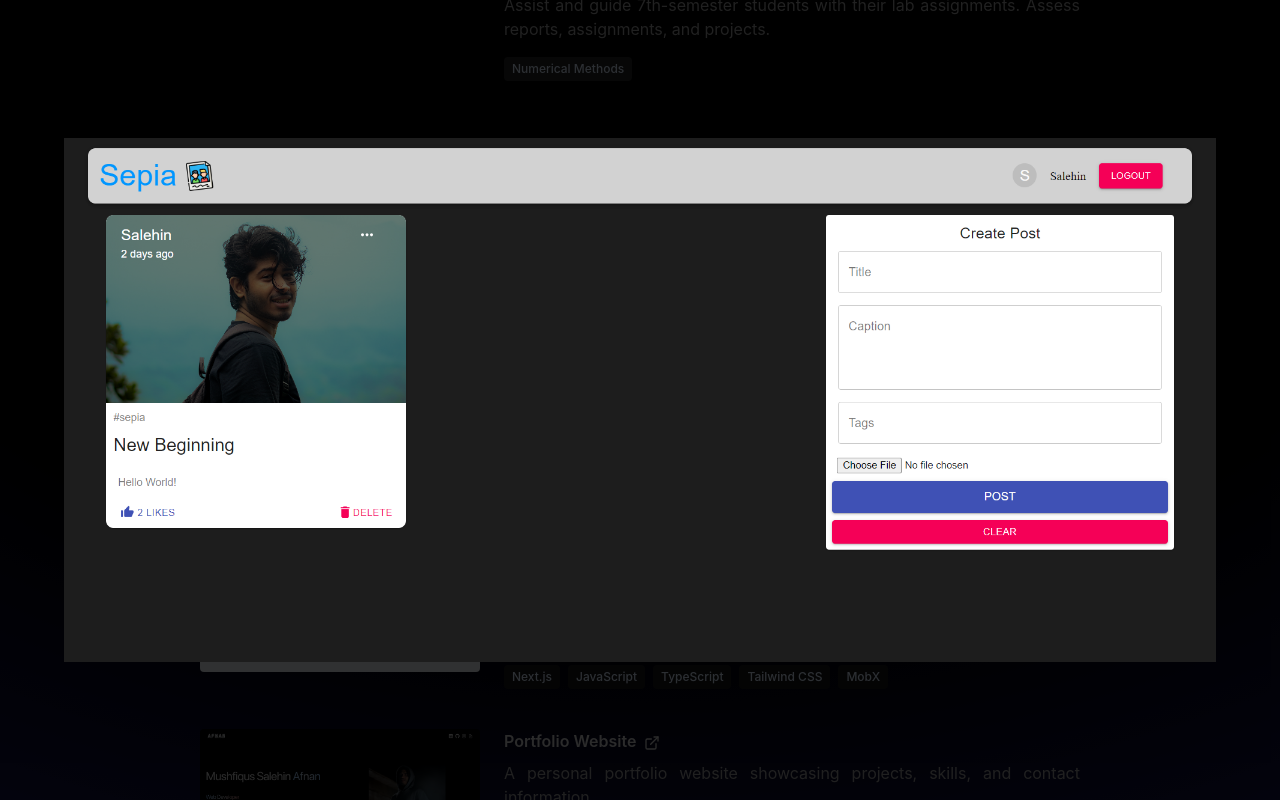
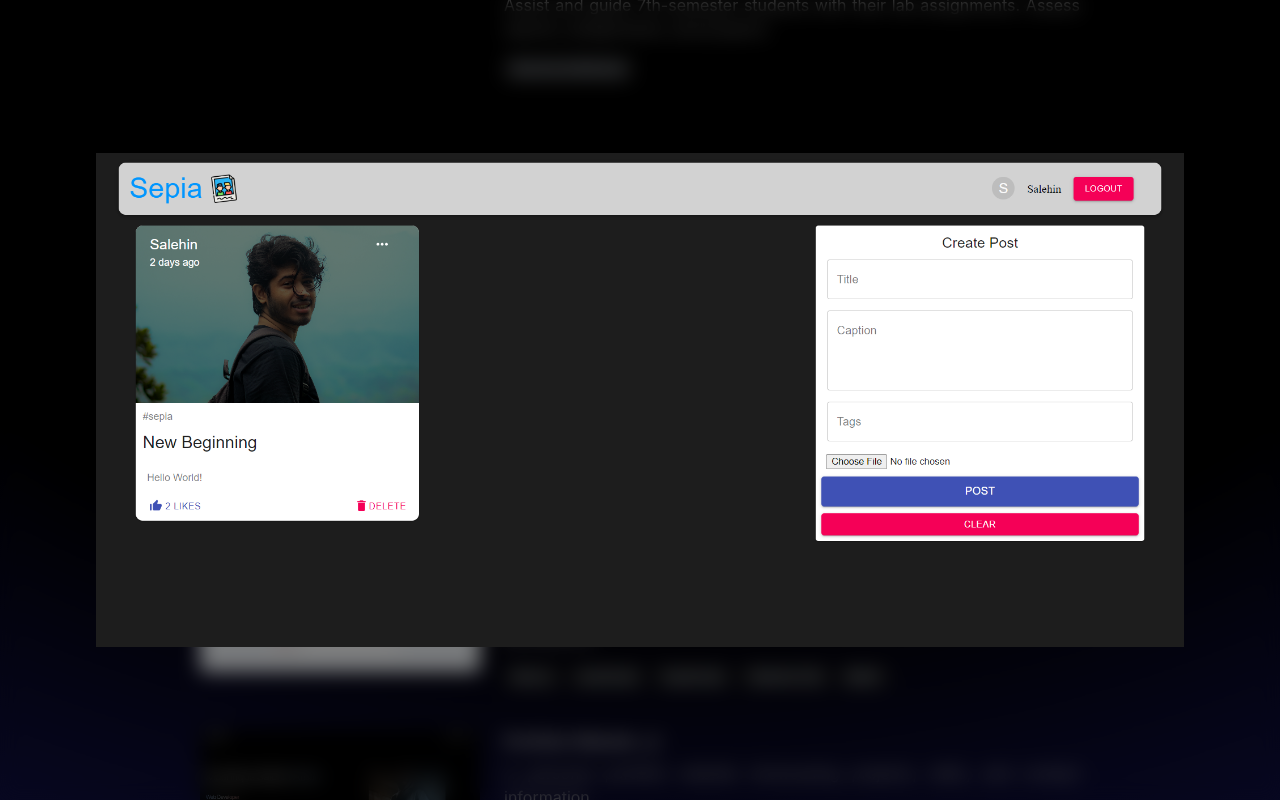
Before and after one commit to salehinafnan/afnan-portfolio, a React (Vite) app: page / in a window 1280 px wide. Both pictures are taken after a click on the picture 340 px from the left and 2322 px from the top of the page. Shown: the part 1922-2722 px from the top of the page. Built offline with nearby package versions, Linux system fonts and the light colour scheme; a web font is replaced by a local one.

Commit message:
Update image display styles in Projects.jsx

```diff
--- a/src/components/Projects.jsx
+++ b/src/components/Projects.jsx
@@ -77,14 +77,15 @@ function Projects() {
             display: "flex",
             alignItems: "center",
             justifyContent: "center",
-            backgroundColor: "rgba(0, 0, 0, 0.8)",
+            backgroundColor: "rgba(0, 0, 0, 0.5)",
             zIndex: 1000,
+            backdropFilter: "blur(10px)",
           }}
         >
           <img
             src={selectedImage}
             alt="Selected"
-            style={{ maxWidth: "90%", maxHeight: "90%" }}
+            style={{ maxWidth: "85%", maxHeight: "85%" }}
           />
         </div>
       )}
```
